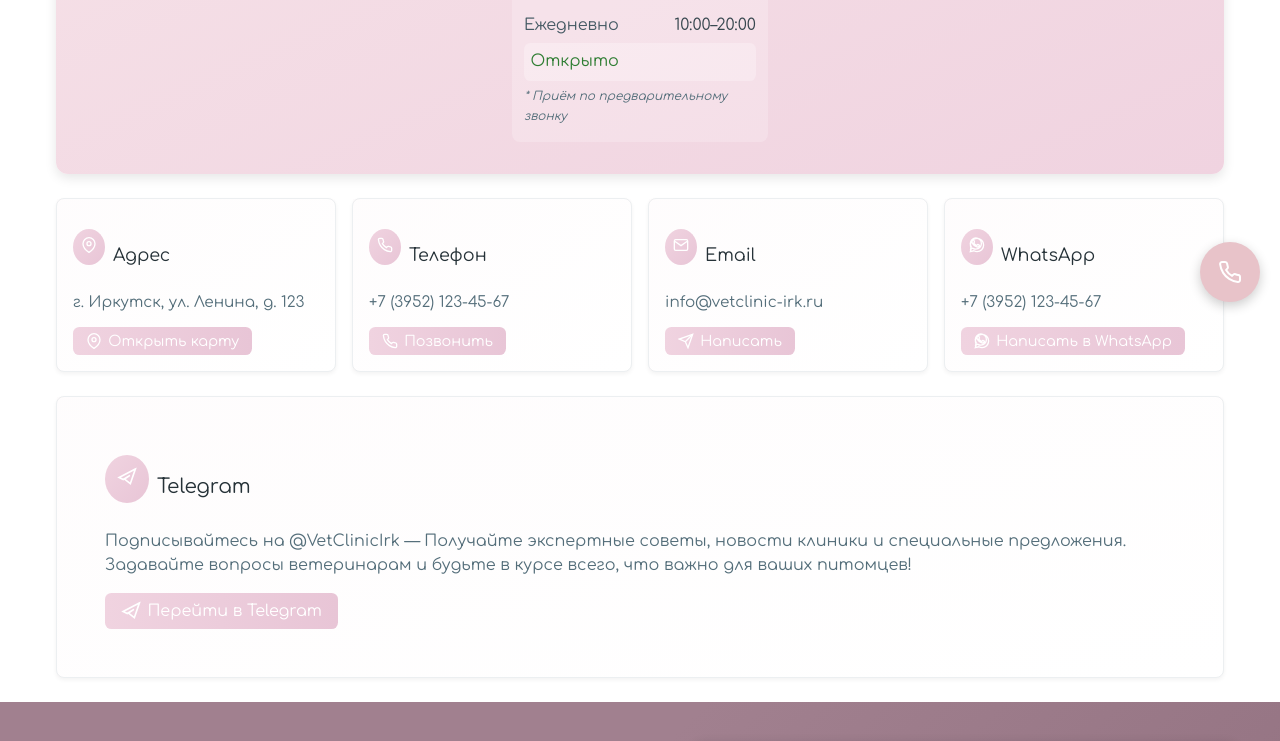
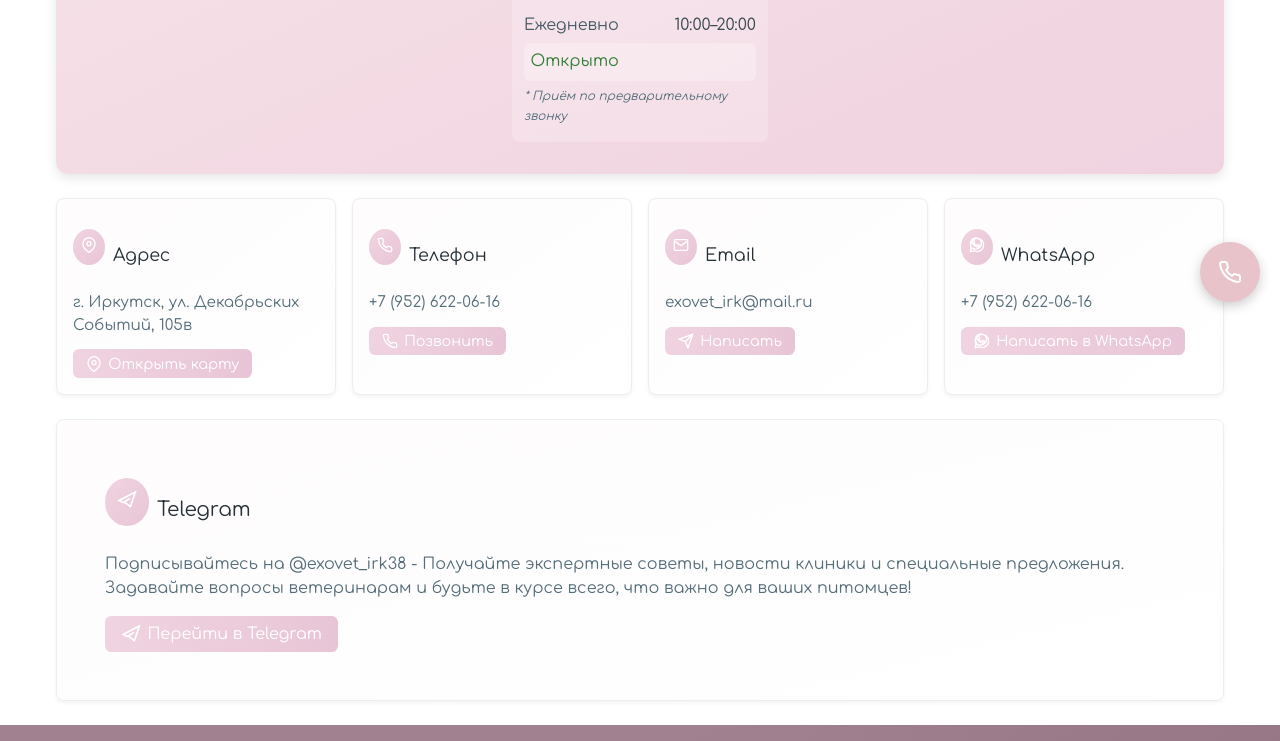
Before and after one commit to JessicaVadimovna/exovet-on-vue, a Vue app: page /exovet-on-vue/contacts in a window 1280 px wide. Shown: the part 478-1219 px from the top of the page. Built offline with nearby package versions, Linux system fonts and the light colour scheme; grey boxes are pictures that could not be loaded; what vue3-smooth-scroll would draw is missing.

Commit message:
update contacts

```diff
--- a/src/components/BackToTop.vue
+++ b/src/components/BackToTop.vue
@@ -124,7 +124,8 @@ export default defineComponent({
 
 /* Скрываем текст на мобильных экранах */
 @media (max-width: 768px) {
-  .callout-text {
+  .callout-text,
+  .callout-arrow {
     display: none;
   }
 }
--- a/src/components/Contacts.vue
+++ b/src/components/Contacts.vue
@@ -4,7 +4,7 @@
     <div class="header">
       <div class="header-content">
         <div class="phone-container">
-<svg  xmlns="http://www.w3.org/2000/svg"  width="24"  height="24"  viewBox="0 0 24 24"  fill="none"  stroke="currentColor"  stroke-width="2"  stroke-linecap="round"  stroke-linejoin="round"  class="icon icon-tabler icons-tabler-outline icon-tabler-phone"><path stroke="none" d="M0 0h24v24H0z" fill="none"/><path d="M5 4h4l2 5l-2.5 1.5a11 11 0 0 0 5 5l1.5 -2.5l5 2v4a2 2 0 0 1 -2 2a16 16 0 0 1 -15 -15a2 2 0 0 1 2 -2" /></svg>
+          <svg xmlns="http://www.w3.org/2000/svg" width="24" height="24" viewBox="0 0 24 24" fill="none" stroke="currentColor" stroke-width="2" stroke-linecap="round" stroke-linejoin="round" class="icon icon-tabler icons-tabler-outline icon-tabler-phone"><path stroke="none" d="M0 0h24v24H0z" fill="none"/><path d="M5 4h4l2 5l-2.5 1.5a11 11 0 0 0 5 5l1.5 -2.5l5 2v4a2 2 0 0 1 -2 2a16 16 0 0 1 -15 -15a2 2 0 0 1 2 -2" /></svg>
         </div>
 
         <h1 class="title">Контакты</h1>
@@ -115,50 +115,50 @@ export default {
         {
           icon: 'MapPinIcon',
           title: 'Адрес',
-          content: 'г. Иркутск, ул. Ленина, д. 123',
+          content: 'г. Иркутск, ул. Декабрьских Событий, 105в',
           actionButton: {
             text: 'Открыть карту',
-            href: 'https://maps.google.com',
+            href: 'https://go.2gis.com/eA8Qs',
             icon: 'MapPinIcon',
           },
         },
         {
           icon: 'PhoneIcon',
           title: 'Телефон',
-          content: '+7 (3952) 123-45-67',
+          content: '+7 (952) 622-06-16',
           actionButton: {
             text: 'Позвонить',
-            href: 'tel:+739521234567',
+            href: 'tel:+79526220616',
             icon: 'PhoneIcon',
           },
         },
         {
           icon: 'MailIcon',
           title: 'Email',
-          content: 'info@vetclinic-irk.ru',
+          content: 'exovet_irk@mail.ru',
           actionButton: {
             text: 'Написать',
-            href: 'mailto:info@vetclinic-irk.ru',
+            href: 'mailto:exovet_irk@mail.ru',
             icon: 'SendIcon',
           },
         },
         {
           icon: 'WhatsAppIcon',
           title: 'WhatsApp',
-          content: '+7 (3952) 123-45-67',
+          content: '+7 (952) 622-06-16',
           actionButton: {
             text: 'Написать в WhatsApp',
-            href: 'https://wa.me/+739521234567',
+            href: 'https://wa.me/79526220616',
             icon: 'WhatsAppIcon',
           },
         },
         {
           icon: 'TelegramIcon',
           title: 'Telegram',
-          content: 'Подписывайтесь на @VetClinicIrk —  Получайте экспертные советы, новости клиники и специальные предложения. Задавайте вопросы ветеринарам и будьте в курсе всего, что важно для ваших питомцев!',
+          content: 'Подписывайтесь на @exovet_irk38 - Получайте экспертные советы, новости клиники и специальные предложения. Задавайте вопросы ветеринарам и будьте в курсе всего, что важно для ваших питомцев!',
           actionButton: {
             text: 'Перейти в Telegram',
-            href: 'https://t.me/VetClinicIrk',
+            href: 'https://t.me/exovet_irk38',
             icon: 'TelegramIcon',
           },
         },
```
